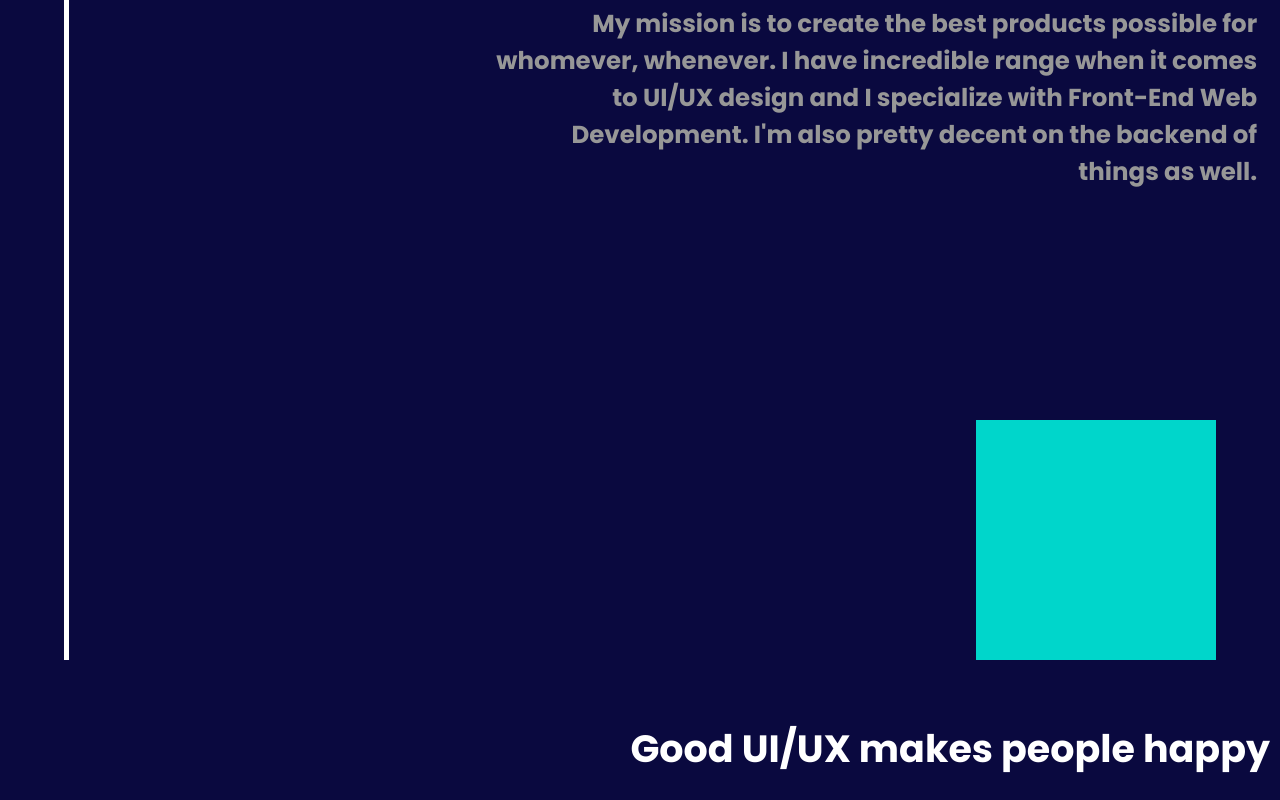
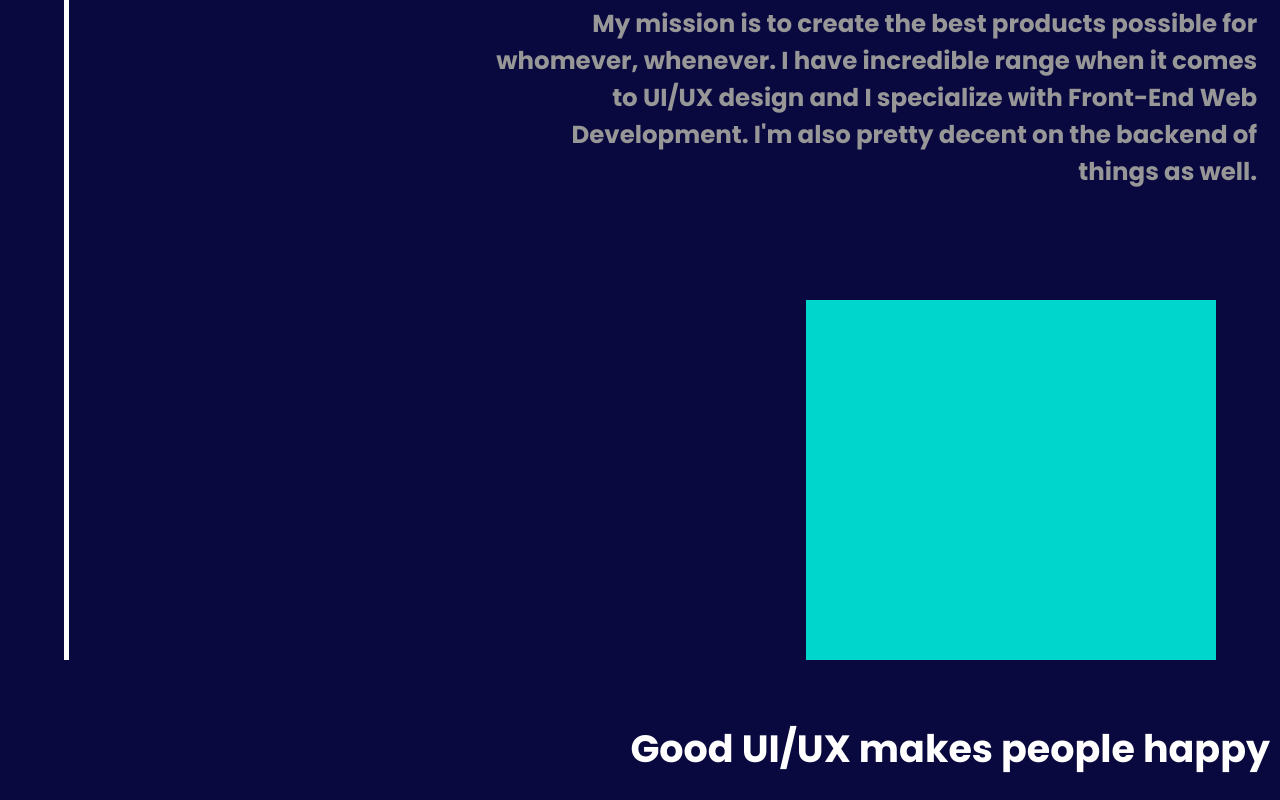
Before and after one commit to ChristianAlston/freelance, a React (Create React App) app: page / in a window 1280 px wide. Shown: the part 2140-2940 px from the top of the page. Built offline with nearby package versions, Linux system fonts and the light colour scheme.

Commit message:
responsive changes made

```diff
--- a/src/Components/Content1/Shape2.css
+++ b/src/Components/Content1/Shape2.css
@@ -1,3 +1,4 @@
+@media screen and (min-width: 320px) and (max-width: 470px) {
     .shape2 {
         background-color: rgb(0, 214, 203);
         height: 30%;
@@ -6,3 +7,15 @@
         top: 65%;
         right: 5%;
     }
+}
+
+@media screen and (min-width: 471px) and (max-width: 1740px) {
+    .shape2 {
+        background-color: rgb(0, 214, 203);
+        height: 45%;
+        width: 410px;
+        position: absolute;
+        top: 50%;
+        right: 5%;
+    }
+}
```
Lines whose indentation alone changed are shown as unchanged.
